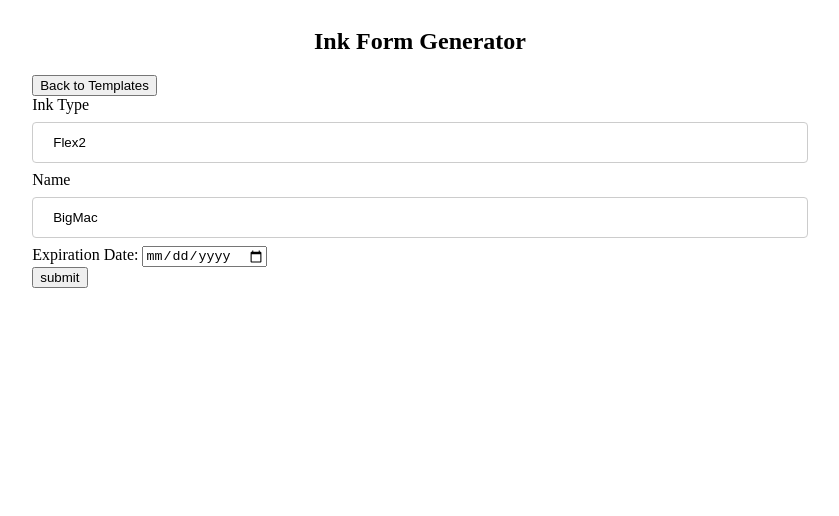
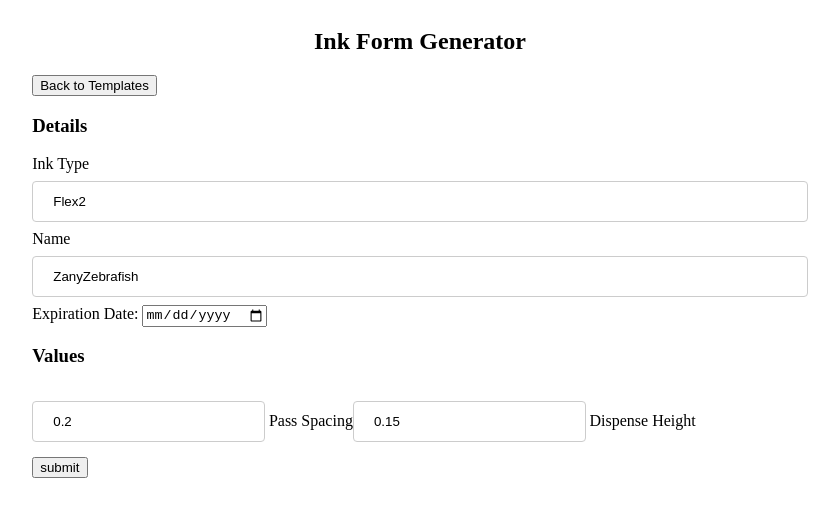
Before and after one commit to tsinco/vone-materials-tool, a React (Create React App) app: page / in a window 1280 px wide. Both pictures are taken after a click on the button "Flex2". Shown: the top 516 px of the page, without its empty margins (220-1059 px from the left). Built offline with nearby package versions, Linux system fonts and the light colour scheme.

Commit message:
added more input fields
added more input fields

```diff
--- a/src/App.css
+++ b/src/App.css
@@ -22,13 +22,3 @@
   background-color: #555555;
   color: white;
 }
-input[type="text"],
-select {
-  width: 100%;
-  padding: 12px 20px;
-  margin: 8px 0;
-  display: inline-block;
-  border: 1px solid #ccc;
-  border-radius: 4px;
-  box-sizing: border-box;
-}
--- a/src/App.tsx
+++ b/src/App.tsx
@@ -3,7 +3,7 @@ import Home from "./Home";
 
 function App() {
   return (
-    <div className="body">
+    <div className={"body"}>
       <h2>Ink Form Generator</h2>
       <Home />
     </div>
--- /dev/null
+++ b/src/Form/form.css
@@ -0,0 +1,31 @@
+.details {
+  display: flex;
+  flex-direction: column;
+  align-items: left;
+}
+
+.dispenserValue {
+  display: flex;
+  flex-direction: row;
+  align-items: center;
+}
+input[type="text"],
+select {
+  width: 100%;
+  padding: 12px 20px;
+  margin: 8px 0;
+  display: inline-block;
+  border: 1px solid #ccc;
+  border-radius: 4px;
+  box-sizing: border-box;
+}
+input[type="number"],
+select {
+  width: 30%;
+  padding: 12px 20px;
+  margin: 15px 0;
+  display: inline-block;
+  border: 1px solid #ccc;
+  border-radius: 4px;
+  box-sizing: border-box;
+}
--- a/src/Form/inkForm.tsx
+++ b/src/Form/inkForm.tsx
@@ -1,10 +1,13 @@
 //import React, { useState } from "react";
 import { useForm } from "react-hook-form";
 import download from "./download";
+import "./form.css";
 interface profile {
   name?: string;
   inktype?: string;
   expiration?: Date;
+  pass_spacing?: Number;
+  dispense_height?: Number;
 }
 
 const Form: React.FC<profile> = (props) => {
@@ -21,20 +24,58 @@ const Form: React.FC<profile> = (props) => {
   return (
     <form onSubmit={onSubmit}>
       <div>
+        <h3>Details</h3>
+
         <label htmlFor="inktype">Ink Type</label>
         <input name="inktype" type="text" ref={register({ required: true })} />
-
         <label htmlFor="name"> Name</label>
         <input name="name" type="text" ref={register({ required: true })} />
-
         <label htmlFor="expiration"> Expiration Date: </label>
-
         <input
           name="expiration"
           type="date"
           ref={register({ required: true })}
         />
       </div>
+      <div>
+        <h3>Values</h3>
+        <input
+          name="pass_spacing"
+          type="number"
+          step="0.01"
+          ref={register({ required: true })}
+        />
+        <label htmlFor="pass_spacing"> Pass Spacing</label>
+        <input
+          name="dispense_height"
+          type="number"
+          step="0.01"
+          ref={register({ required: true })}
+        />
+        <label htmlFor="dispense_height"> Dispense Height</label>
+
+        {/* <input
+          name="Anti-stringing-distance"
+          type="number"
+          ref={register({ required: true })}
+        />
+        <label htmlFor="Anti-stringing-distance">Anti-stringing distance</label>
+        <input name="Kick" type="number" ref={register({ required: true })} />
+        <label htmlFor="Kick"> Kick</label>
+
+        <input
+          name="Feedrate"
+          type="number"
+          ref={register({ required: true })}
+        />
+        <label htmlFor="Feedrate"> Feedrate</label>
+        <input
+          name="Trimlength"
+          type="number"
+          ref={register({ required: true })}
+        />
+        <label htmlFor="Trimlength">Trim lenth</label> */}
+      </div>
       <button type="submit">submit</button>
     </form>
   );
--- a/src/Form/reducer.ts
+++ b/src/Form/reducer.ts
@@ -8,12 +8,16 @@ function reducer(state: any, action: InkType) {
     case "Cond2":
       return {
         inktype: "Cond2",
-        name: "Pizza",
+        name: "MuscularMermaid",
+        pass_spacing: 0.15,
+        dispense_height: 0.1,
       };
     case "Flex2":
       return {
         inktype: "Flex2",
-        name: "BigMac",
+        name: "ZanyZebrafish",
+        pass_spacing: 0.2,
+        dispense_height: 0.15,
       };
     case "Blank":
       return {
--- a/src/Home.tsx
+++ b/src/Home.tsx
@@ -7,6 +7,8 @@ const Home: React.FC = () => {
   const [state, dispatch] = useReducer(reducer, {
     inktype: "",
     name: "",
+    pass_spacing: 0,
+    dispense_height: 0,
   });
   const handleOnclick = (template: any) => (
     e: React.MouseEvent<HTMLButtonElement, MouseEvent>
```
Also changed, not shown: 1 other file (tests, documents, lock files or other folders).
